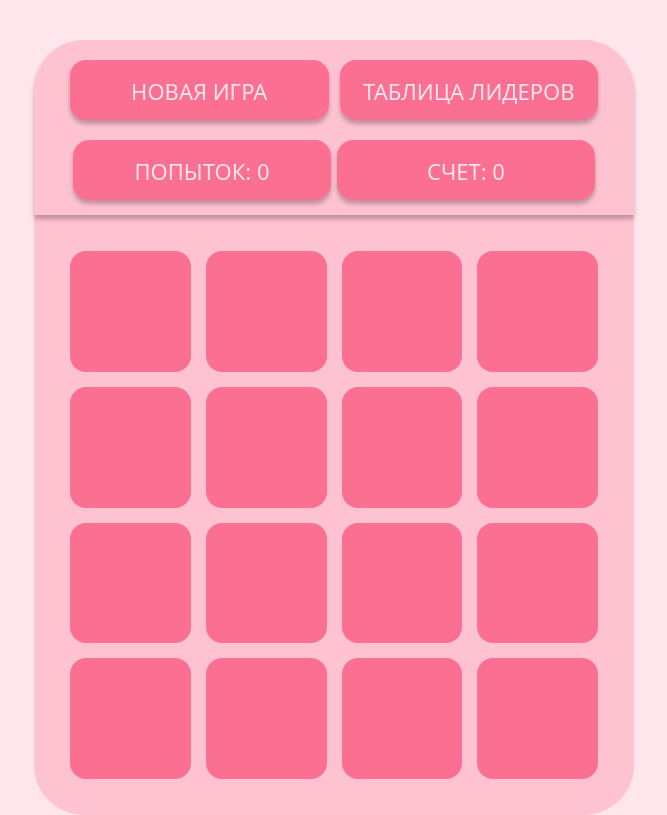
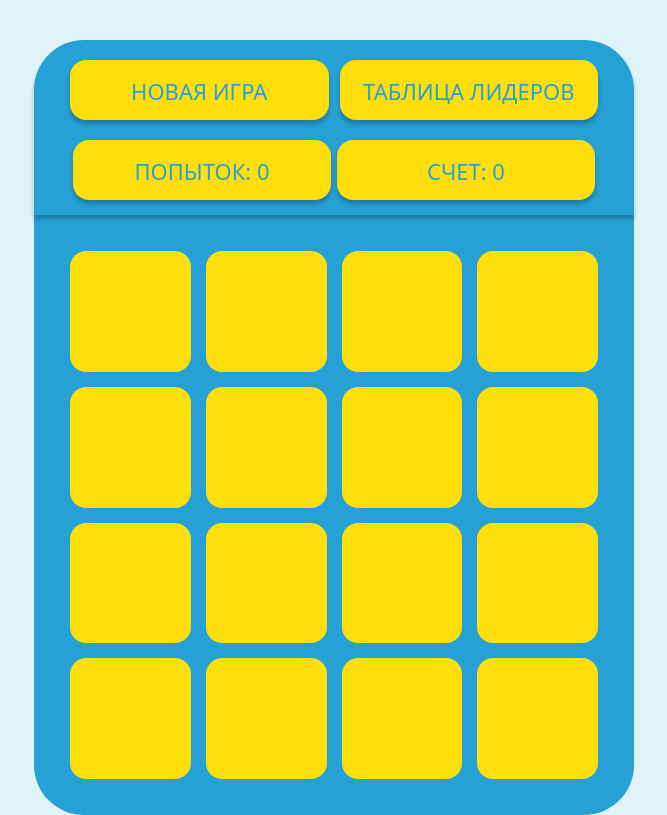
Before and after one commit to PogosStuido/memory-game, a website built with Vite: page index.html in a window 1280 px wide. Shown: the whole page, without its empty margins (306-973 px from the left). Built offline with nearby package versions, Linux system fonts and the light colour scheme; a web font is replaced by a local one.

Commit message:
chore: change colors from pink to invicible colors

```diff
--- a/src/component/cards/cards.scss
+++ b/src/component/cards/cards.scss
@@ -5,7 +5,7 @@
   width: 600px;
   height: 600px;
   border-radius: 0 0 50px 50px;
-  background-color: $pastel-pink;
+  background-color: $blue;
 
   &__board {
     padding: 36px;
@@ -18,7 +18,7 @@
 .card {
   width: 100%;
   aspect-ratio: 1 / 1;
-  background-color: $petal-rouge;
+  background-color: $light-yellow;
   display: flex;
   justify-content: center;
   align-items: center;
@@ -38,10 +38,10 @@
 }
 
 .card.revealed {
-  background-color: $cherry-blossom;
+  background-color: $orange;
 }
 
 .card.matched {
-  background-color: $cherry-blossom;
+  background-color: $orange;
   cursor: default;
 }
--- a/src/component/feature/modal-window/modal-window.scss
+++ b/src/component/feature/modal-window/modal-window.scss
@@ -23,7 +23,7 @@
   gap: 34px;
   justify-content: center;
   align-items: center;
-  background-color: $pastel-pink;
+  background-color: $blue;
   border-radius: 50px;
 
   &__button {
@@ -31,7 +31,7 @@
 
     &:hover {
       cursor: pointer;
-      background-color: $cotton-candy;
+      background-color: $dark-orange;
     }
   }
 
@@ -41,10 +41,10 @@
     display: flex;
     justify-content: center;
     text-align: center;
-    color: $soft-blush;
-    text-shadow: 2px 2px 2px rgba(0, 0, 0, 0.4);
+    color: $blue;
+    //text-shadow: 2px 2px 2px rgba(0, 0, 0, 0.4);
     text-transform: uppercase;
     font-size: 22px;
-    background-color: $petal-rouge;
+    background-color: $light-yellow;
   }
 }
--- a/src/component/header/header.scss
+++ b/src/component/header/header.scss
@@ -9,7 +9,7 @@
   width: 600px;
   height: 175px;
   border-radius: 50px 50px 0 0;
-  background-color: $pastel-pink;
+  background-color: $blue;
   box-shadow: 0 4px 4px 0 rgba(0, 0, 0, 0.25);
   z-index: 10;
 
@@ -25,7 +25,7 @@
 
     &:hover {
       cursor: pointer;
-      background-color: $cotton-candy;
+      background-color: $orange;
     }
   }
 
--- a/src/sass/basic.scss
+++ b/src/sass/basic.scss
@@ -42,5 +42,5 @@ html {
 body {
 
   padding-top: 20px;
-  background-color: $soft-blush;
+  background-color: $soft-blue;
 }
--- a/src/sass/mixins.scss
+++ b/src/sass/mixins.scss
@@ -7,8 +7,8 @@
   border: none;
   border-radius: 16px;
   box-shadow: 0 4px 4px 0 rgba(0, 0, 0, 0.25);
-  background-color: $petal-rouge;
-  color: $soft-blush;
+  background-color: $light-yellow;
+  color: $blue;
   font-size: 22px;
   text-align: center;
   text-transform: uppercase;
--- a/src/sass/variables.scss
+++ b/src/sass/variables.scss
@@ -1,5 +1,5 @@
-$soft-blush: #ffe5ecff;
-$pastel-pink: #ffc2d1ff;
-$cherry-blossom: #ffb3c6ff;
-$cotton-candy: #ff8fabff;
-$petal-rouge: #fb6f92ff;
+$soft-blue: #e0f3f9;
+$blue: #25a1d5;
+$orange: #f1b818;
+$dark-orange: #e2a732;
+$light-yellow: #fedf0b;
```
